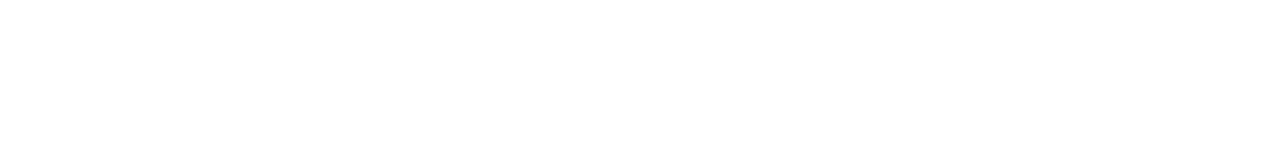
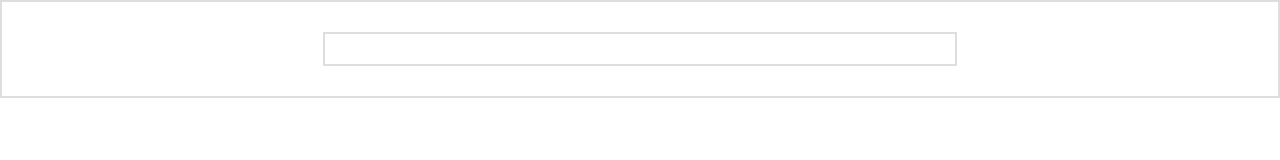
Before and after one commit to akrn27/jsDom, a plain HTML site: page JS&DOM#5.html in a window 1280 px wide. Drawn offline with Linux system fonts and the light colour scheme.

Commit message:
add internal css

```diff
--- a/JS&DOM#5.html
+++ b/JS&DOM#5.html
@@ -5,8 +5,28 @@
     <meta http-equiv="X-UA-Compatible" content="IE=edge">
     <meta name="viewport" content="width=device-width, initial-scale=1.0">
     <title>JS & DOM #5 - DOM Manipulation Part 1</title>
+    <style>
+        * {
+            border: 2px solid #dedede;
+            padding: 15px;
+            margin: 15px;
+        }
+        html {
+            margin: 0;
+            padding: 0;
+        }
+        body {
+            max-width: 600px;
+            margin: 30px auto;
+            font-family: sans-serif;
+            color: #333;
+        }
+        .biru-muda { background-color: lightblue; }
+    </style>
 </head>
 <body>
 
+
+
 </body>
 </html>
```
